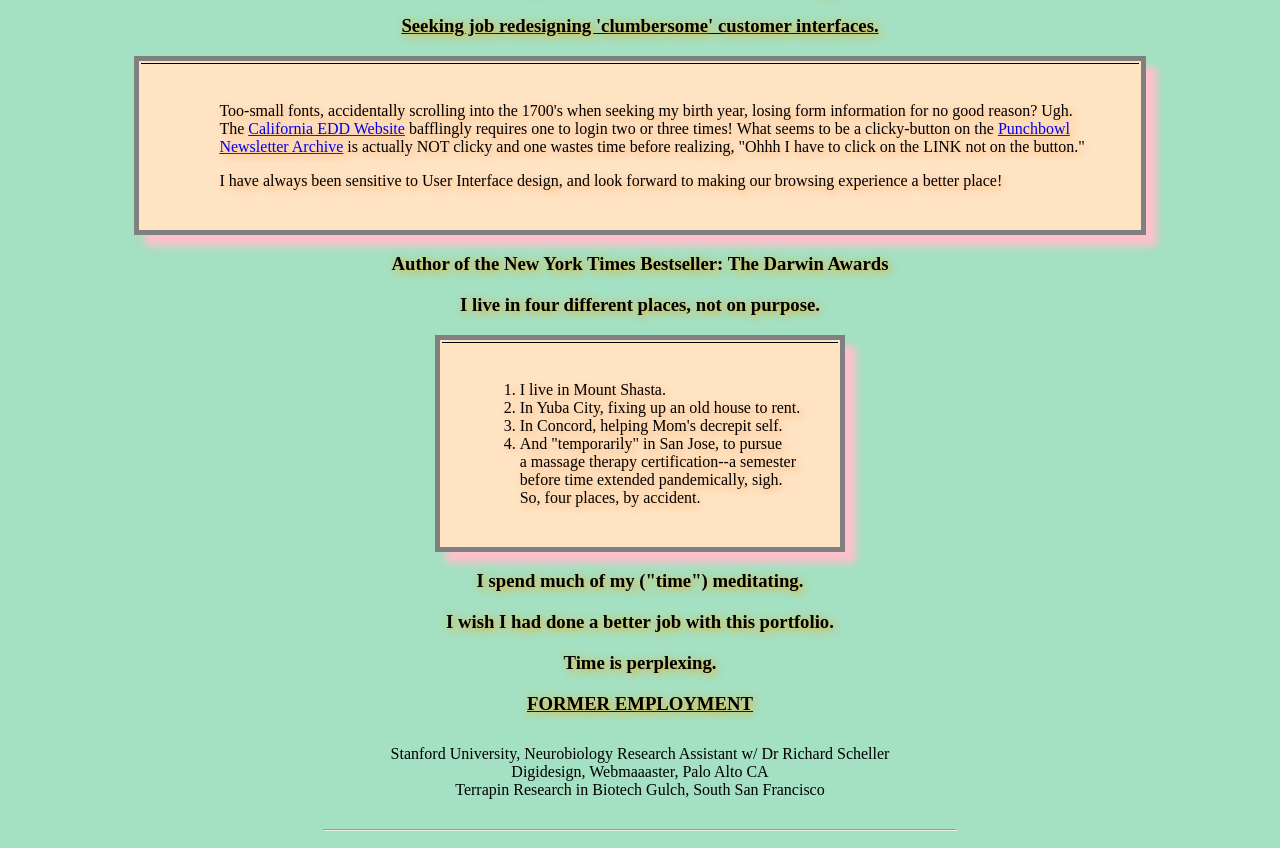
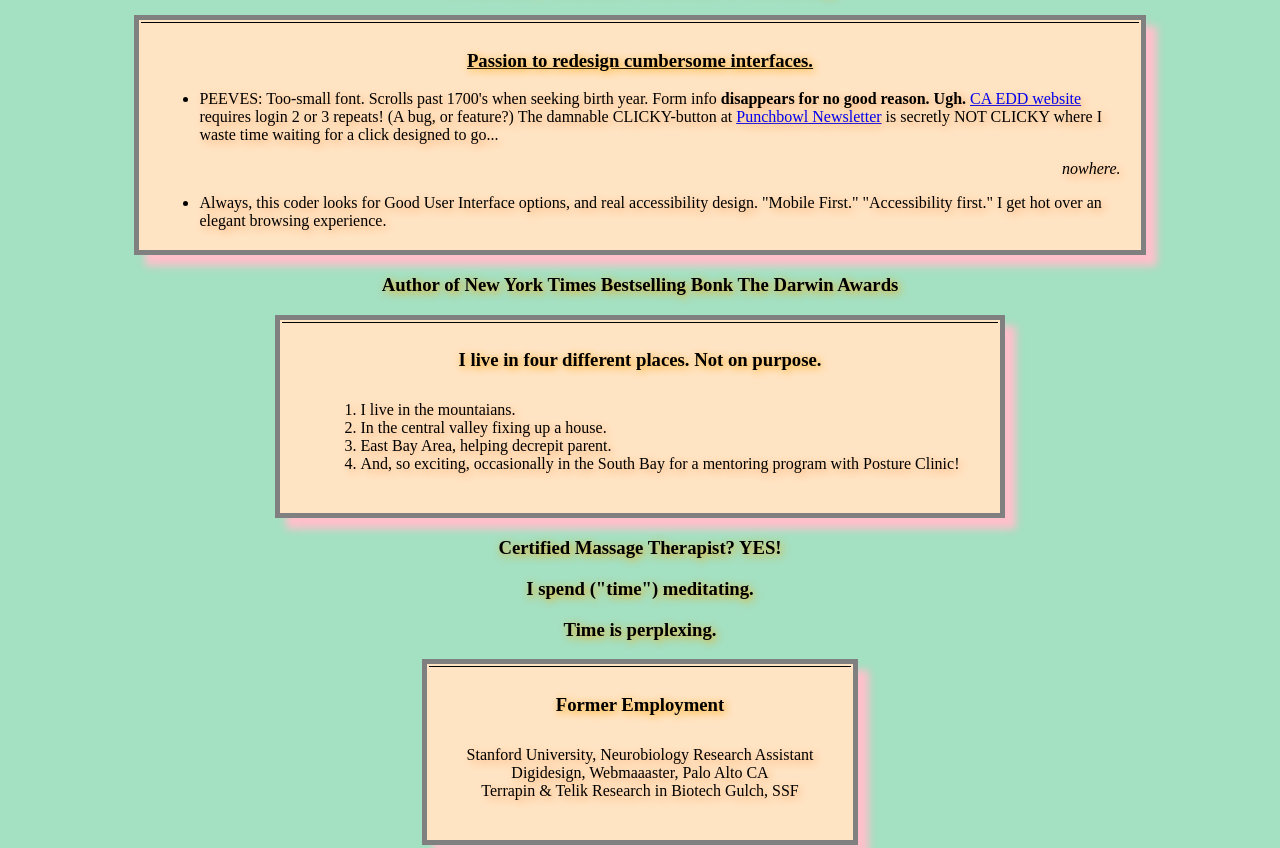
Before and after one commit to cis-111/cis-111.github.io, a plain HTML site: page about.html in a window 1280 px wide. Shown: the part 260-1108 px from the top of the page. Drawn offline with Linux system fonts and the light colour scheme.

Commit message:
Update about.html

```diff
--- a/about.html
+++ b/about.html
@@ -32,35 +32,38 @@
 
 				<h3>UC Berkeley Graduate: Molecular &amp; Cell Biology</h3>
 
-				<h3 style="text-decoration: underline">Seeking job redesigning 'clumbersome' customer interfaces.</h3>
 
 				<table style="margin-left:10%;margin-right:10%; padding: 0;"><tr><td>
-				<ol style="margin: 30px; text-align: left;"><p>Too-small fonts, accidentally scrolling into the 1700's when seeking my birth year, losing form information for no good reason? Ugh. The <A href="https://www.edd.ca.gov/">California EDD Website</A> bafflingly requires one to login two or three times! What seems to be a clicky-button on the <A href="https://punchbowl.news/newsletter-archive">Punchbowl Newsletter Archive</A> is actually NOT clicky and one wastes time before realizing, "Ohhh I have to click on the LINK not on the button."</p>
-					I have always been sensitive to User Interface design, and look forward to making our browsing experience a better place!</ol>
+				<h3 style="text-decoration: underline">Passion to redesign cumbersome interfaces.</h3>
+					<ul style="margin: 10px; text-align: left;"><li>PEEVES: Too-small font.
+						Scrolls past 1700's when seeking birth year. Form info <strong>disappears for no good reason. Ugh.</strong> <A href="https://www.edd.ca.gov/">CA EDD website</A> requires login 2 or 3 repeats! (A bug, or feature?) The damnable CLICKY-button at <A href="https://punchbowl.news/newsletter-archive">Punchbowl Newsletter</A> is secretly NOT CLICKY where I waste time waiting for a click designed&nbsp;to&nbsp;go... <P style="text-align: right;"><i>nowhere.</i></P></li>
+
+						<li>Always, this coder looks for Good User Interface options, and real accessibility design. "Mobile First." "Accessibility first." I get hot over an elegant browsing experience.</li>
+					</ul>
 						</td></tr></table>
 
 
-				<h3>Author of the New York Times Bestseller: The Darwin Awards  </h3>
-				<h3>I live in four different places, not on purpose.  </h3>
+				<h3>Author of New York Times Bestselling Bonk The Darwin Awards  </h3>
 
 				<table style="margin-left:auto;margin-right:auto; padding: 0;"><tr><td>
+				<h3>I live in four different places. Not on purpose. </h3>
 
-					<ol style="margin: 30px; text-align: left;"><li>I live in Mount Shasta.</li><li>In Yuba City, fixing up an old house to rent.</li><li>In Concord, helping Mom's decrepit self.</li><li>
+					<ol style="margin: 30px; text-align: left;"><li>I live in the mountaians.</li><li>In the central valley fixing up a house.</li><li>East Bay Area, helping decrepit parent.</li><li>And, so exciting, occasionally in the South Bay for a mentoring program with Posture Clinic!</li></ol>
+				</td></tr></table>
 
-				And "temporarily" in San Jose, to pursue<br>a massage therapy certification--a semester<br>before time extended pandemically, sigh.<br>
-					So, four places, by accident.
-						</td></tr></table>
+				<h3>Certified Massage Therapist? YES! </h3>
 
-				<h3>I spend much of my ("time") meditating.</h3>
 
-				<h3>I wish I had done a better job with this portfolio.<Br>
+				<h3>I spend ("time") meditating.</h3>
 
 				<h3>Time is perplexing.</h3>
 
-				<h3 style="text-decoration: underline">FORMER EMPLOYMENT</h3>
+				<table style="margin-left:auto;margin-right:auto; padding: 0;"><tr><td>
+				<h3>Former Employment</h3>
 
-					<p style="margin: 30px; text-align: center;">Stanford University, Neurobiology Research Assistant w/ Dr Richard Scheller<br>Digidesign, Webmaaaster, Palo Alto CA<br>
-						Terrapin Research in Biotech Gulch, South San Francisco</p>
+					<p style="margin: 30px; text-align: center;">Stanford University, Neurobiology Research Assistant<br>Digidesign, Webmaaaster, Palo Alto CA<br>
+						Terrapin &amp; Telik Research in Biotech Gulch, SSF</p>
+				</td></tr></table>
 
 			</header>
 
```
